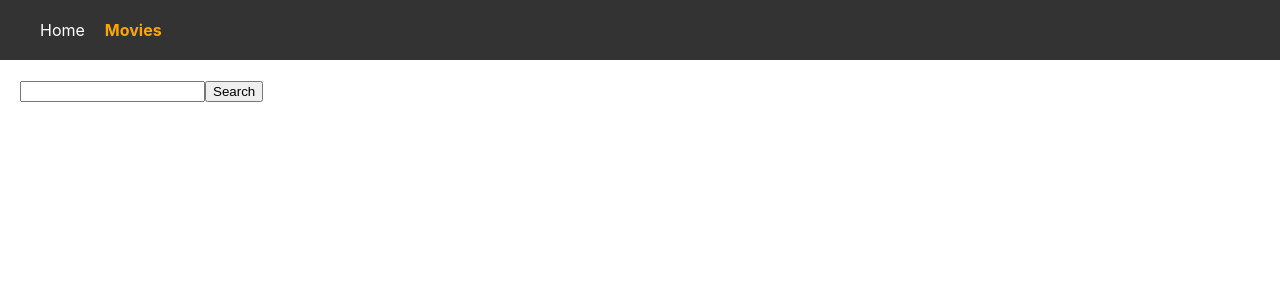
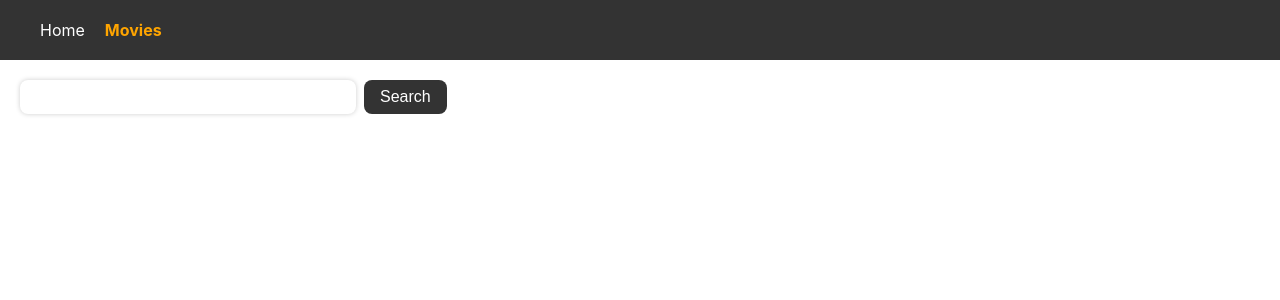
Before and after one commit to Totalinfonet/goit-react-hw-05-movies, a React (Create React App) app: page /goit-react-hw-05-movies/movies in a window 1280 px wide. Shown: the top 300 px of the page. Built offline with nearby package versions, Linux system fonts and the light colour scheme.

Commit message:
SearchBar Styles Added

```diff
--- a/src/components/SearchBar/SearchBar.jsx
+++ b/src/components/SearchBar/SearchBar.jsx
@@ -1,4 +1,5 @@
 import React, { useState } from 'react';
+import { Form, Input, Button } from './SearchBar.styled';
 
 const SearchBar = ({ onSearch }) => {
   const [keyword, setKeyword] = useState('');
@@ -17,10 +18,10 @@ const SearchBar = ({ onSearch }) => {
   };
 
   return (
-    <form onSubmit={handleSubmit}>
-      <input type="text" value={keyword} onChange={handleKeywordChange} />
-      <button type="submit">Search</button>
-    </form>
+    <Form onSubmit={handleSubmit}>
+      <Input type="text" value={keyword} onChange={handleKeywordChange} />
+      <Button type="submit">Search</Button>
+    </Form>
   );
 };
 
--- /dev/null
+++ b/src/components/SearchBar/SearchBar.styled.js
@@ -0,0 +1,41 @@
+import styled from '@emotion/styled';
+
+const Form = styled.form`
+  display: flex;
+  flex-direction: row;
+  justify-content: flex-start;
+  align-items: center;
+`;
+
+const Input = styled.input`
+  font-size: 1rem;
+  padding: 0.5rem;
+  border: none;
+  border-radius: 0.5rem;
+  outline: none;
+  margin-right: 0.5rem;
+  width: 100%;
+  max-width: 20rem;
+  box-shadow: 0px 0px 5px rgba(0, 0, 0, 0.2);
+  &:focus {
+    box-shadow: 0px 0px 5px rgba(0, 0, 0, 0.5);
+  }
+`;
+
+const Button = styled.button`
+  font-size: 1rem;
+  padding: 0.5rem 1rem;
+  border: none;
+  border-radius: 0.5rem;
+  outline: none;
+  background-color: #333;
+  color: #fff;
+  cursor: pointer;
+  transition: all 0.2s ease-in-out;
+  &:hover {
+    background-color: #555;
+    color: orange;
+  }
+`;
+
+export { Form, Input, Button };
```
